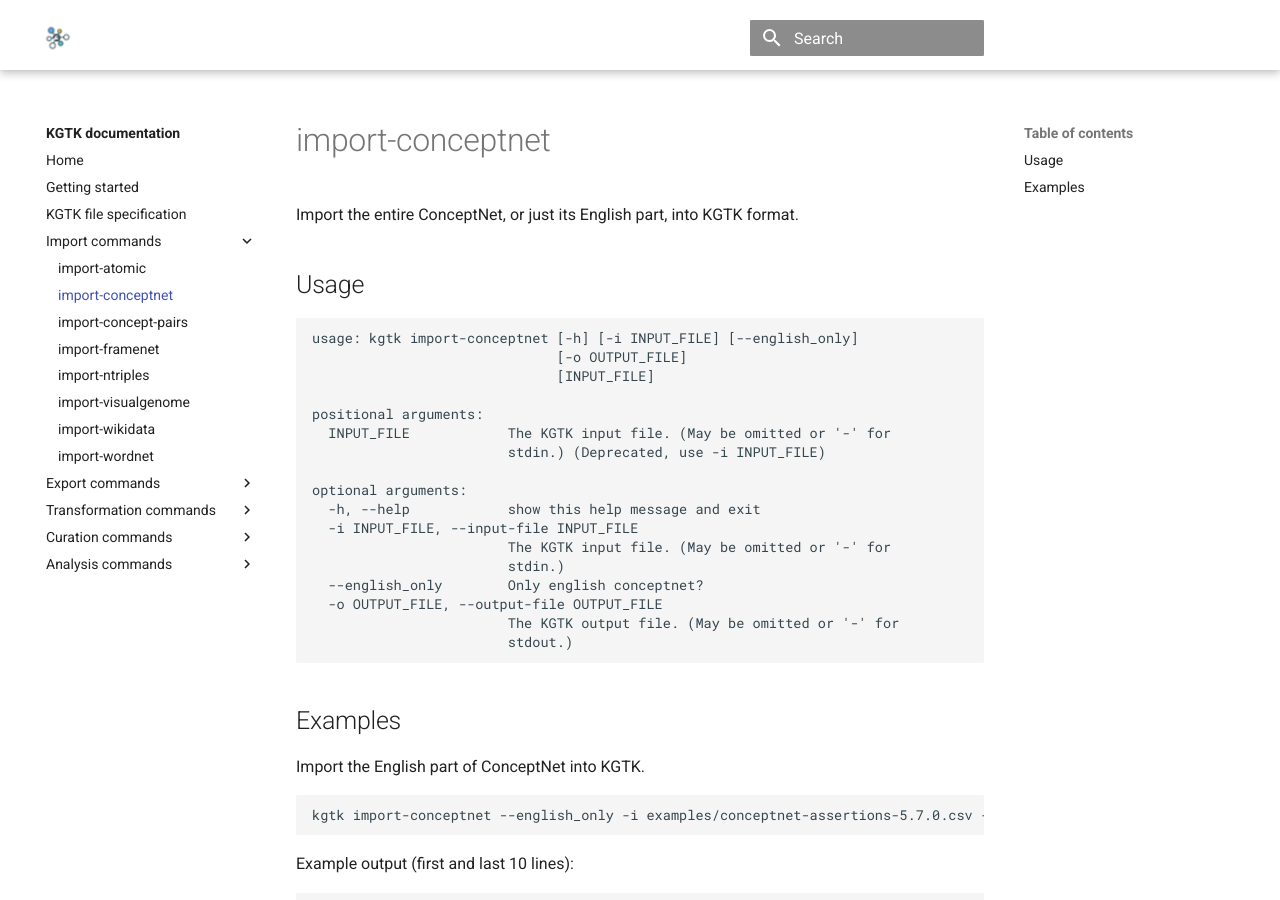
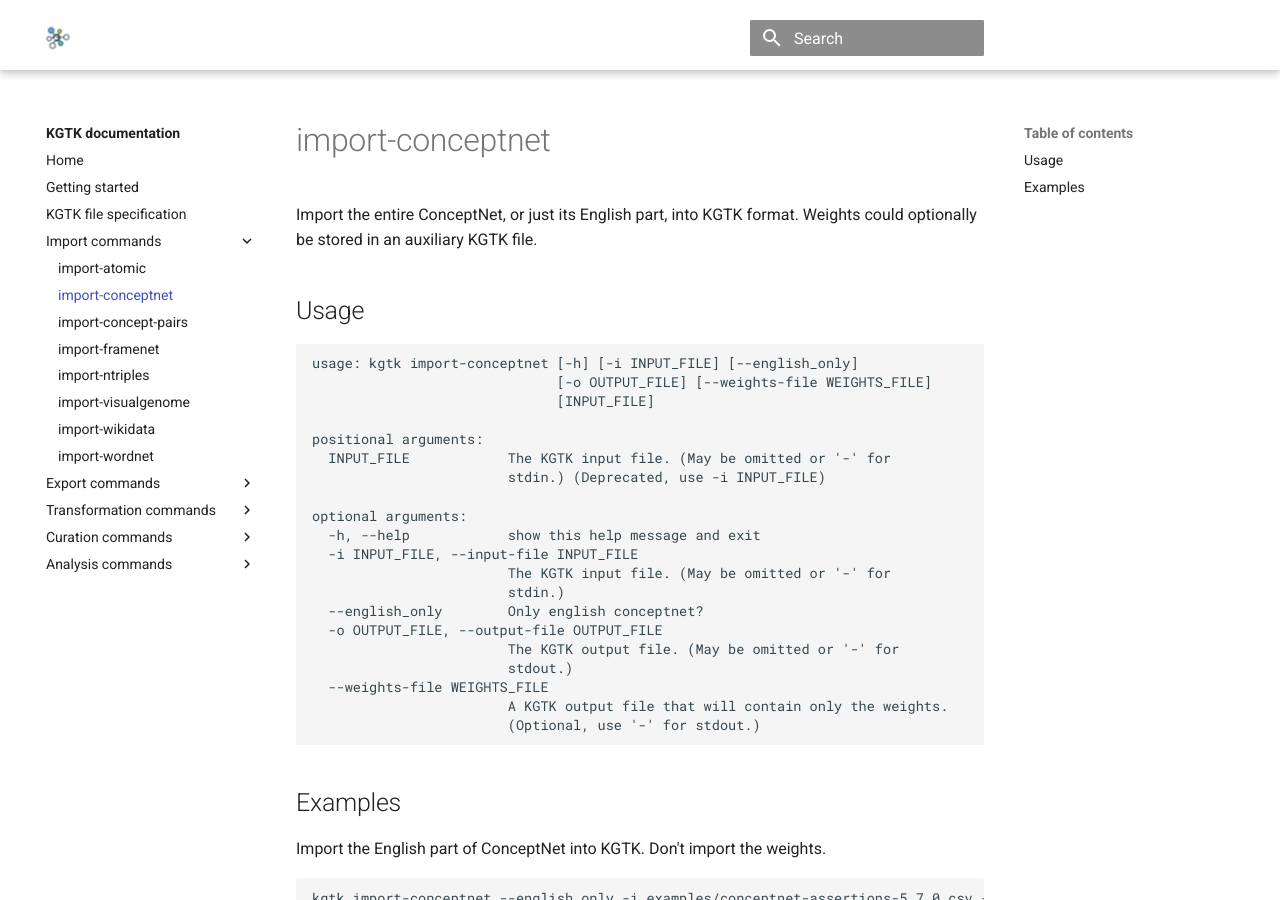
Before and after one commit to usc-isi-i2/kgtk, an MkDocs documentation site: the page built from docs/import/import_conceptnet.md, in a window 1280 px wide and 900 px high. Built offline with MkDocs 1.6.1 and Material for MkDocs 9.7.7, drawn with Linux system fonts in a browser that asks for light colours; comment, search, counter and statistics services are not loaded.

Commit message:
conceptnet importer can now produce weights

````diff
--- a/docs/import/import_conceptnet.md
+++ b/docs/import/import_conceptnet.md
@@ -1,9 +1,9 @@
-Import the entire ConceptNet, or just its English part, into KGTK format.
+Import the entire ConceptNet, or just its English part, into KGTK format. Weights could optionally be stored in an auxiliary KGTK file.
 
 ## Usage
 ```
 usage: kgtk import-conceptnet [-h] [-i INPUT_FILE] [--english_only]
-                              [-o OUTPUT_FILE]
+                              [-o OUTPUT_FILE] [--weights-file WEIGHTS_FILE]
                               [INPUT_FILE]
 
 positional arguments:
@@ -19,11 +19,14 @@
   -o OUTPUT_FILE, --output-file OUTPUT_FILE
                         The KGTK output file. (May be omitted or '-' for
                         stdout.)
+  --weights-file WEIGHTS_FILE
+                        A KGTK output file that will contain only the weights.
+                        (Optional, use '-' for stdout.)
 ```
 
 ## Examples
 
-Import the English part of ConceptNet into KGTK.
+Import the English part of ConceptNet into KGTK. Don't import the weights.
 
 ```
 kgtk import-conceptnet --english_only -i examples/conceptnet-assertions-5.7.0.csv -o conceptnet_en.tsv
````
Also changed, not shown: 1 other file.
